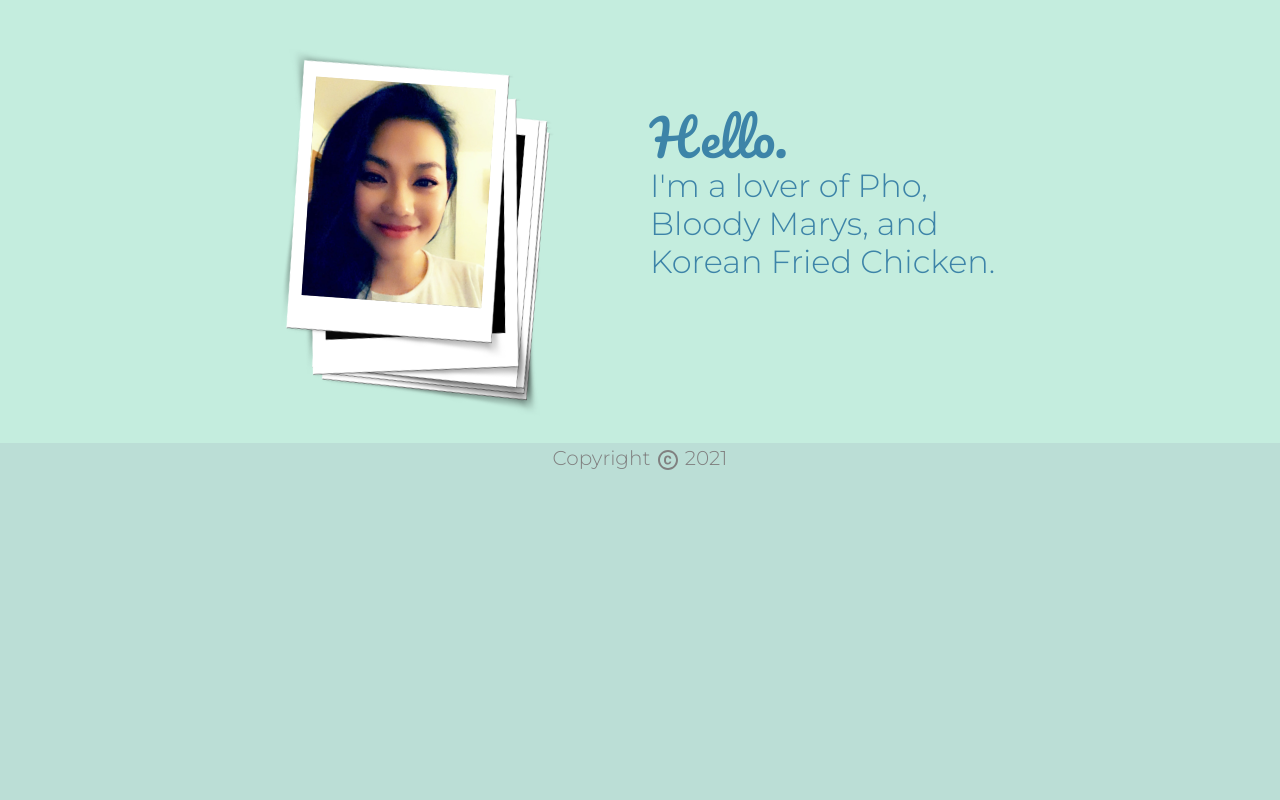
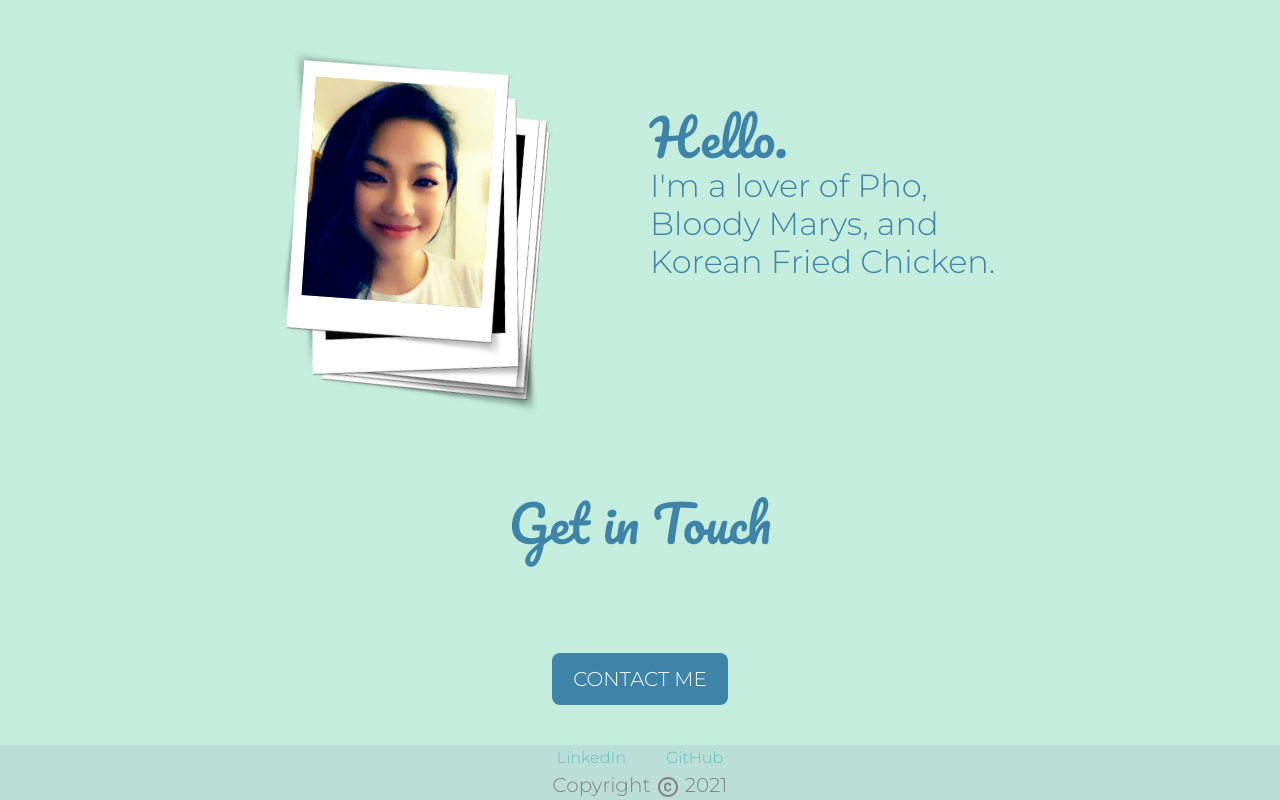
Before and after one commit to phher802/phher802.github.io, a React (Create React App) app in the folder portfolio-app/: page / in a window 1280 px wide. Shown: the part 754-1554 px from the top of the page. Before the commit the page ends 1237 px from the top, so only its background shows below. Built offline with nearby package versions, Linux system fonts and the light colour scheme; a web font is replaced by a local one.

Commit message:
Add contact component

```diff
--- a/portfolio-app/public/styles.css
+++ b/portfolio-app/public/styles.css
@@ -586,6 +586,7 @@ footer {
   left: 0;
   width: 100%;
   height: 2.5rem;
+
 }
 
 footer p {
--- a/portfolio-app/src/components/App.jsx
+++ b/portfolio-app/src/components/App.jsx
@@ -1,13 +1,16 @@
 import React from "react";
 import Home from "./Home";
 import NavBar from "./NavBar";
+import Contact from "./Contact";
 import Footer from "./Footer";
+
 
 function App(){
     return (<div>
 
         <NavBar />
         <Home />
+        <Contact />
         <Footer />
     </div>
     );
--- /dev/null
+++ b/portfolio-app/src/components/Contact.jsx
@@ -0,0 +1,12 @@
+import React from "react";
+
+function Contact(){
+    return(
+    <div className="bottom-container contact-me">
+        <h1>Get in Touch</h1>
+        <h3></h3>
+        <a class="btn" href="mailto: pher024@gmail.com">CONTACT ME</a>
+    </div>)
+}
+
+export default Contact;
--- a/portfolio-app/src/components/Footer.jsx
+++ b/portfolio-app/src/components/Footer.jsx
@@ -3,10 +3,13 @@ import CopyrightIcon from '@material-ui/icons/Copyright';
 
 function Footer(){
 
+
     const currentYear = new Date().getFullYear();
 
     return(<footer>
-    <p>Copyright <CopyrightIcon /> {currentYear} </p>
+        <a class="footer-link" href="https://www.linkedin.com/in/pa-houa-her-2a896885">LinkedIn</a>
+        <a class="footer-link" href="https://github.com/phher802">GitHub</a>
+        <p>Copyright <CopyrightIcon /> {currentYear} </p>
         </footer>)
 }
 
```
